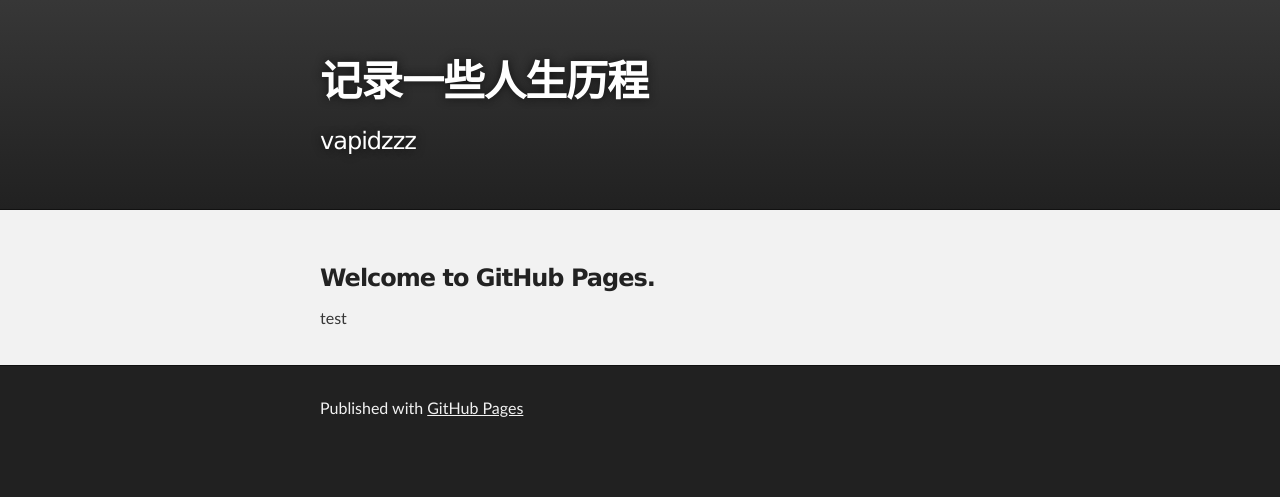
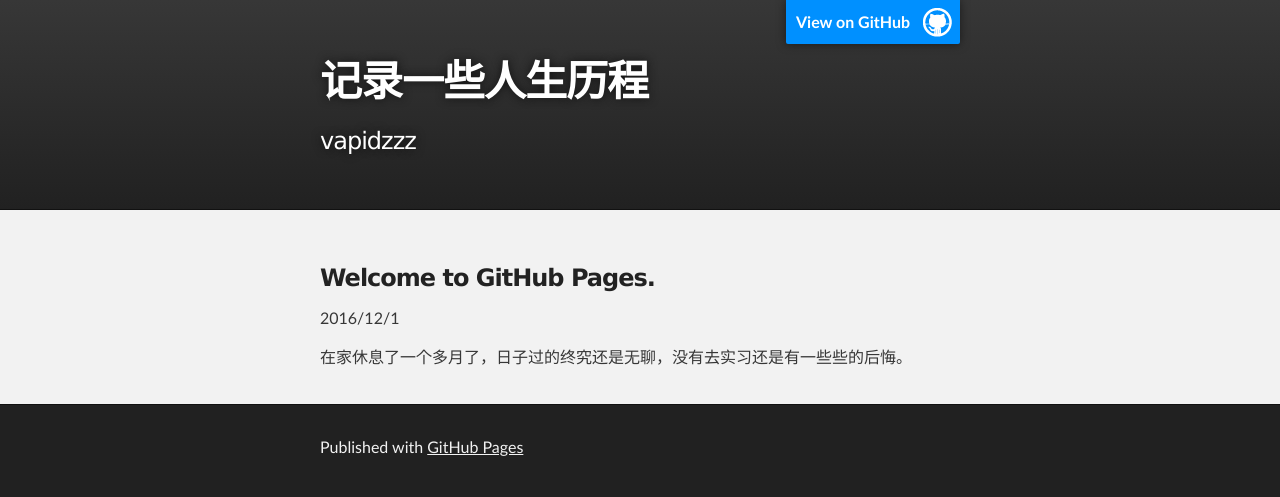
Before and after one commit to vapidzzz/vapidzzz.github.io, a plain HTML site: page index.html in a window 1280 px wide. Drawn offline with Linux system fonts and the light colour scheme.

Commit message:
Replace master branch with page content via GitHub

```diff
--- a/index.html
+++ b/index.html
@@ -16,8 +16,11 @@
     <!-- HEADER -->
     <div id="header_wrap" class="outer">
         <header class="inner">
+          <a id="forkme_banner" href="https://github.com/vapidzzz">View on GitHub</a>
+
           <h1 id="project_title">记录一些人生历程</h1>
           <h2 id="project_tagline">vapidzzz</h2>
+
         </header>
     </div>
 
@@ -27,7 +30,9 @@
         <h3>
 <a id="welcome-to-github-pages" class="anchor" href="#welcome-to-github-pages" aria-hidden="true"><span aria-hidden="true" class="octicon octicon-link"></span></a>Welcome to GitHub Pages.</h3>
 
-<p>test</p>
+<p>2016/12/1</p>
+
+<p>在家休息了一个多月了，日子过的终究还是无聊，没有去实习还是有一些些的后悔。</p>
       </section>
     </div>
 
--- a/params.json
+++ b/params.json
@@ -1,6 +1,6 @@
 {
   "name": "记录一些人生历程",
   "tagline": "vapidzzz",
-  "body": "### Welcome to GitHub Pages.\r\ntest\r\n",
+  "body": "### Welcome to GitHub Pages.\r\n2016/12/1\r\n\r\n在家休息了一个多月了，日子过的终究还是无聊，没有去实习还是有一些些的后悔。\r\n",
   "note": "Don't delete this file! It's used internally to help with page regeneration."
 }
```
